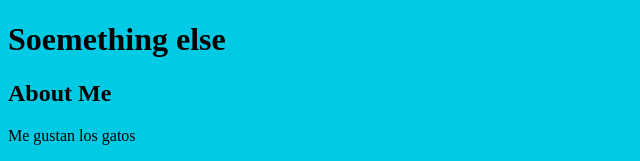
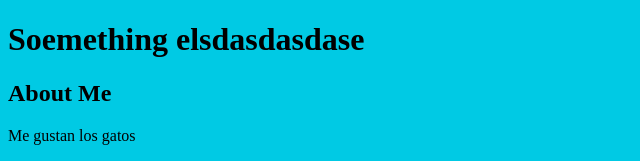
Before and after one commit to Fabho/cloud-new-git-project, a plain HTML site: page index.html in a window 1280 px wide. Shown: the top 161 px of the page, without its empty margins (0-640 px from the left). Drawn offline with Linux system fonts and the light colour scheme.

Commit message:
en heading update

```diff
--- a/index.html
+++ b/index.html
@@ -10,7 +10,7 @@
 <body>
 
     <header>
-        <h1>Soemething else</h1>
+        <h1>Soemething elsdasdasdase</h1>
     </header>
 
     <div class="container">
```
